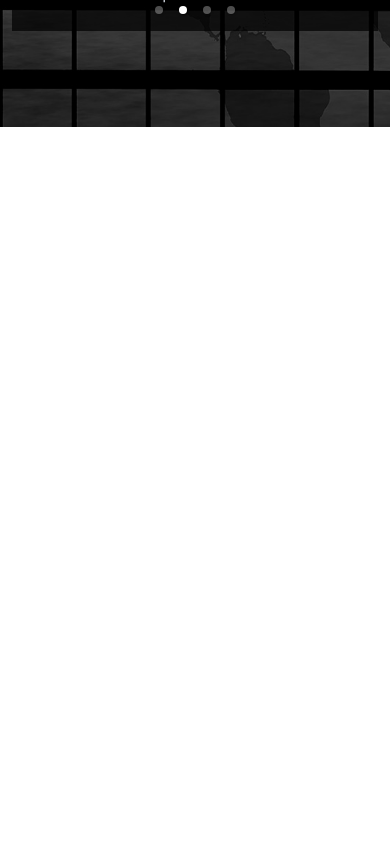
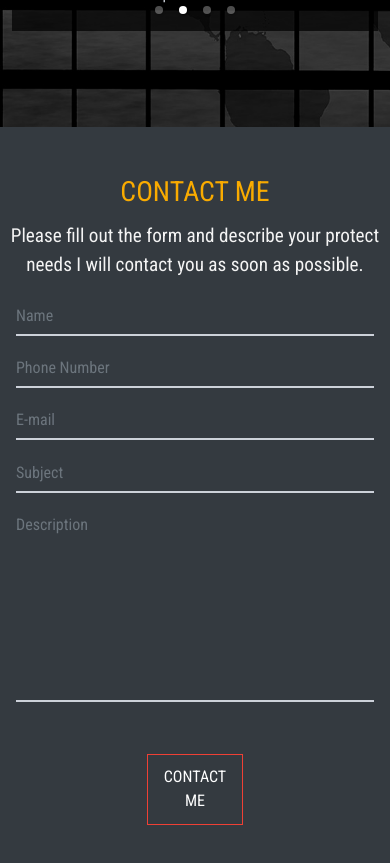
Before and after one commit to GRTerpstra/react-practice-portfolio, a React (Create React App) app: page / in a window 390 px wide. Shown: the part 6000-6863 px from the top of the page. Before the commit the page ends 6127 px from the top, so only its background shows below. Built offline with nearby package versions, Linux system fonts and the light colour scheme.

Commit message:
Added Contacts Component.

```diff
--- a/package.json
+++ b/package.json
@@ -3,6 +3,7 @@
   "version": "0.1.0",
   "private": true,
   "dependencies": {
+    "@emailjs/browser": "^3.4.0",
     "@fortawesome/fontawesome-svg-core": "^1.2.36",
     "@fortawesome/free-brands-svg-icons": "^5.15.4",
     "@fortawesome/free-solid-svg-icons": "^5.15.4",
@@ -14,6 +15,7 @@
     "popper.js": "^1.16.1",
     "react": "^17.0.2",
     "react-dom": "^17.0.2",
+    "react-hook-form": "^7.26.1",
     "react-popupbox": "^2.0.8",
     "react-responsive-carousel": "^3.2.22",
     "react-scripts": "5.0.0",
--- a/src/App.js
+++ b/src/App.js
@@ -7,6 +7,7 @@ import Services from './components/Services.js';
 import Experiences from './components/Experiences.js'
 import Portfolio from './components/Portfolio.js'
 import Testimonials from './components/Testimonials';
+import Contacts from './components/Contacts';
 
 function App() {
   return (
@@ -18,6 +19,7 @@ function App() {
     <Experiences />
     <Portfolio />
     <Testimonials />
+    <Contacts />
     </>
   );
 }
--- /dev/null
+++ b/src/components/Contacts.js
@@ -0,0 +1,93 @@
+import React, { useState } from 'react';
+import './Contacts.scss'
+import emailjs from '@emailjs/browser';
+import { useForm } from 'react-hook-form';
+
+const Contacts = () => {
+
+    const [succesMessage, setSuccessMessage] = useState("");
+    const { register, handleSubmit, formState: { errors } } = useForm();
+    const service_id = "service_0tnd3fk";
+    const template_id = "template_7xxkr2m";
+    const user_id = "user_BUV7Fc5yb37f4y5qKfR49";
+
+    const onSubmit = (data, r) => {
+        sendEmail(
+            service_id,
+            template_id,
+            {
+                name: data.name,
+                phone: data.phone,
+                email: data.email,
+                subject: data.subject,
+                description: data.description,
+            },
+            user_id
+        )
+        r.target.reset()
+    }
+
+    const sendEmail = (service_id, template_id, variables, user_id) => {
+        emailjs.send(service_id, template_id, variables, user_id)
+            .then(() => {
+                setSuccessMessage("Form sent successfully.");
+            }).catch(err => console.error(`Something went wrong ${err}`));
+    };
+
+    return (
+        <div className="contacts">
+            <div className="text-center">
+                <h1>Contact Me</h1>
+                <p>Please fill out the form and describe your protect needs I will contact you as soon as possible.</p>
+                <span className="success-message">{succesMessage}</span>
+            </div>
+            <div className="container">
+                <form onSubmit={handleSubmit(onSubmit)}>
+                    <div className="row">
+                        <div className="col-md-6 col-xs-12">
+                            <span className="error-message">
+                                {errors.name && errors.name.message}
+                            </span>
+                            <div className="text-center">
+                                <input className="form-control" placeholder="Name" name="name" type="text" {...register('name', { required: "Please enter your name.", maxLength: { value: 20, message: "Please enter a name with fewer than 20 characters." } })} />
+                                <div className="line"></div>
+                            </div>
+                            <span className="error-message">
+                                {errors.phone && errors.phone.message}
+                            </span>
+                            <div className="text-center">
+                                <input className="form-control" placeholder="Phone Number" name="phone" type="number" {...register('phone', { required: "Please enter your phone number.", minLength: { value: 6, message: "Please enter a valid phone number." } })} />
+                                <div className="line"></div>
+                            </div>
+                            <span className="error-message">
+                                {errors.email && errors.email.message}
+                            </span>
+                            <div className="text-center">
+                                <input className="form-control" placeholder="E-mail" name="email" type="email" {...register('email', { required: "Please enter your e-mail.", pattern: { value: /^[A-Z0-9._%+-]+@[A-Z0-9.-]+\.[A-Z]{2,}$/i, message: "invalid Email" } })} />
+                                <div className="line"></div>
+                            </div>
+                            <span className="error-message">
+                                {errors.subject && errors.subject.message}
+                            </span>
+                            <div className="text-center"></div>
+                            <input className="form-control" placeholder="Subject" name="subject" type="text" {...register('subject', { required: "Please enter the subject of the message.", maxLength: { value: 30, message: "Subject limit of 20 characters reached." } })} />
+                            <div className="line"></div>
+                        </div>
+                        <div className="col-md-6 col-xs-12">
+                            <span className="error-message">
+                                {errors.description && errors.description.message}
+                            </span>
+                            <div className="text-center">
+                                <textarea className="form-control" name="description" placeholder="Description" type="text"{...register('description', { required: "Please enter your messsage.", maxLength: { value: 600, message: "Description limit of 600 characters reached." } })}></textarea>
+                                <div className="line"></div>
+                            </div>
+                        </div>
+                        <button className='contact-btn' type="submit">Contact Me</button>
+                    </div>
+                </form>
+            </div>
+        </div >
+    )
+};
+
+export default Contacts;
--- /dev/null
+++ b/src/components/Contacts.scss
@@ -0,0 +1,122 @@
+$primary-gray: #ccd1d9;
+$primary-dark-gray: #666666;
+$primary-white: #fff;
+$primary-orange: #f9ab00;
+$primary-red: #ef4035;
+$primary-hover-red: #f33501;
+$primary-light-gray: #f4f4f4;
+$primary-dark: rgb(52, 58, 64);
+$primary-black: #000000;
+$primary-transparent-black: rgb(0, 0, 0, 70%);
+$primary-green: green;
+
+.contacts {
+    background-color: $primary-dark;
+    padding: 3rem 0;
+}
+
+.contacts h1 {
+    color: $primary-orange;
+    padding: 1.3rem auto;
+    text-transform: uppercase;
+}
+
+.contacts p {
+    color: $primary-light-gray;
+    font-size: 1.2rem;
+}
+
+.contacts input, .contacts textarea {
+    width: 100%;
+    box-sizing: border-box;
+    background: none;
+    resize: none;
+    border: 0;
+    border-bottom: 0.125rem solid $primary-gray;
+    border-radius: 0;
+    color: $primary-gray;
+    outline: 0 !important;
+    box-shadow: none !important;
+    color: $primary-orange;
+    padding-left: 0 !important;
+
+    &:focus {
+        color: $primary-orange;
+        background: transparent;
+        border-bottom: 0.125rem solid $primary-gray
+    }
+}
+
+.contacts .container {
+    padding: 4rem 0;
+}
+
+.contacts textarea {
+    height: 12.2rem !important;
+    margin: -0.3rem 0;
+}
+
+.container input {
+    margin: -0.3rem 0;
+}
+
+.contact-btn {
+    width: 25%;
+    border: 1px solid $primary-red;
+    text-transform: uppercase;
+    padding: 0.625rem 0.74rem 0.74rem 0.74rem;
+    text-decoration: none;
+    color: $primary-white;
+    transition: 0.1s ease-in-out;
+    background: transparent;
+    margin: 2rem auto;
+
+    &:hover {
+        background-color: $primary-hover-red;
+        color: $primary-white;
+    }
+}
+
+.line {
+    position: relative;
+    width: 0;
+    height: 0.125rem;
+    background-color: $primary-orange;
+    display: inline-block;
+    top: -0.75rem;
+}
+
+input:focus+.line {
+    width: 100%;
+    transition: width 0.5s;
+}
+
+textarea:focus+.line {
+    width: 100%;
+    transition: width 0.5s;
+
+}
+
+@media(max-width: 768px) {
+    .contacts {
+       overflow-x: hidden;
+    }
+    .contacts .container {
+        padding: 0 1rem;
+    }
+    .contacts p {
+        padding: 0.4rem;
+    }
+}
+
+.error-message {
+    color: $primary-white;
+    background-color: $primary-red;
+    text-align: left;
+}
+
+.success-message {
+    font-size: 1.2rem;
+    font-weight: 900;
+    color: $primary-green;
+}
--- a/src/components/Experiences.js
+++ b/src/components/Experiences.js
@@ -10,7 +10,6 @@ const Experiences = () => {
             <div className="container experiences-wrapper">
                 <div className="timeline-block timeline-block-left">
                     <div className="marker">
-
                     </div>
                     <div className="timeline-content">
                         <h3>2014-2015</h3>
--- a/src/components/Portfolio.scss
+++ b/src/components/Portfolio.scss
@@ -104,8 +104,6 @@ $primary-black: #000000;
     }
 }
 
-
-
 .hyper-link {
     cursor: pointer;
     color: $primary-orange;
--- a/src/components/TestimonialsCarousel.scss
+++ b/src/components/TestimonialsCarousel.scss
@@ -46,7 +46,6 @@ $primary-transparent-black: rgb(0, 0, 0, 70%);
     transform: scale(200%);
 }
 
-
 .carousel-root {
     margin: auto !important;
     margin-top: 3% !important;
```
Also changed, not shown: 1 other file (tests, documents, lock files or other folders).
